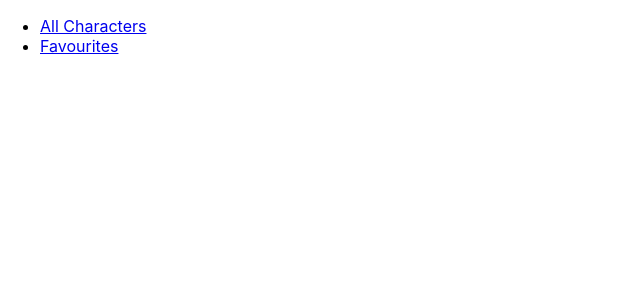
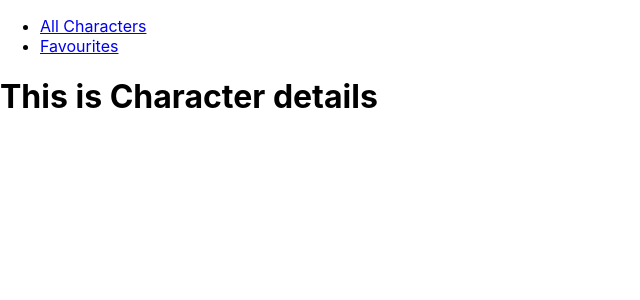
Before and after one commit to hollowayjenelle/rick-and-morty-characters, a React (Create React App) app: page /character/1 in a window 1280 px wide. Shown: the top 300 px of the page, without its empty margins (0-640 px from the left). Built offline with nearby package versions, Linux system fonts and the light colour scheme.

Commit message:
add client side routing to CharacterCard

```diff
--- a/src/components/CharacterCard/CharacterCard.tsx
+++ b/src/components/CharacterCard/CharacterCard.tsx
@@ -6,6 +6,7 @@ import CardMedia from "@mui/material/CardMedia";
 import Typography from "@mui/material/Typography";
 import { Character } from "../../types";
 import FavouriteButton from "../FavouriteButton";
+import { Link } from "react-router-dom";
 import "./styles.css";
 
 interface CharacterProps {
@@ -23,7 +24,7 @@ const CharacterCard: React.FC<CharacterProps> = ({ character }) => {
       />
       <CardContent>
         <Typography className="character-name" variant="h5">
-          {character.name}
+          <Link to={`/character/${character.id}`}>{character.name}</Link>
         </Typography>
         <Typography className="character-info">
           {character.species} - {character.status}
--- a/src/pages/CharacterDetail.tsx
+++ b/src/pages/CharacterDetail.tsx
@@ -3,7 +3,7 @@ import React from 'react';
 const CharacterDetail = () => {
     return (
         <div>
-
+            <h1>This is Character details</h1>
         </div>
     );
 };
```
